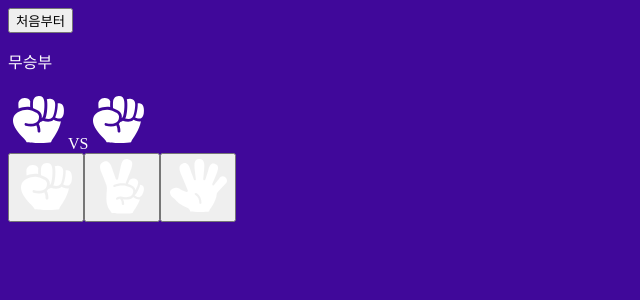
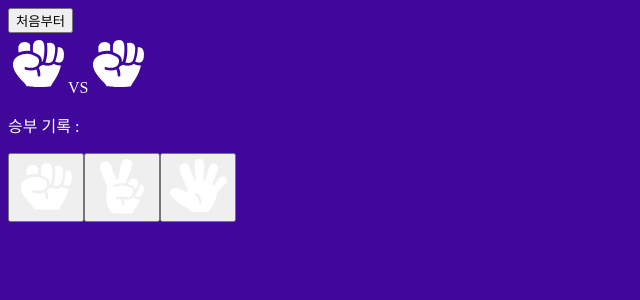
Before and after one commit to vlmbuyd/React-Study, a React (Create React App) app in the folder rock paper scissors/: page / in a window 1280 px wide. Shown: the top 300 px of the page, without its empty margins (0-640 px from the left). Built offline with nearby package versions, Linux system fonts and the light colour scheme.

Commit message:
winning record

```diff
--- a/rock paper scissors/src/App.js
+++ b/rock paper scissors/src/App.js
@@ -14,32 +14,37 @@
 }
 
 function App() {
-  const [hand, setHand] = useState("rock");
-  const [otherHand, setOtherHand] = useState("rock");
+  const [hand, setHand] = useState(INITIAL_VALUE);
+  const [otherHand, setOtherHand] = useState(INITIAL_VALUE);
+  const [gameHistory, setGameHistory] = useState([]);
 
   const handleButtonClick = (nextHand) => {
+    const nextOtherHand = generateRandomHand();
+    const nextHistoryItem = getResult(hand, nextOtherHand);
     setHand(nextHand);
-    const nextOtherHand = generateRandomHand();
     setOtherHand(nextOtherHand);
+    setGameHistory([...gameHistory, nextHistoryItem]);
   };
 
   const handleClearClick = () => {
     setHand(INITIAL_VALUE);
     setOtherHand(INITIAL_VALUE);
+    setGameHistory([]);
   };
   return (
     <div>
       <Button onClick={handleClearClick}>처음부터</Button>
-      <p>{getResult(hand, otherHand)}</p>
       <div>
         <HandIcon value={hand}></HandIcon>
         VS
         <HandIcon value={otherHand}></HandIcon>
       </div>
-
-      <HandButton value="rock" onClick={handleButtonClick} />
-      <HandButton value="scissor" onClick={handleButtonClick} />
-      <HandButton value="paper" onClick={handleButtonClick} />
+      <p>승부 기록 : {gameHistory.join(", ")}</p>
+      <div>
+        <HandButton value="rock" onClick={handleButtonClick} />
+        <HandButton value="scissor" onClick={handleButtonClick} />
+        <HandButton value="paper" onClick={handleButtonClick} />
+      </div>
     </div>
   );
 }
```
